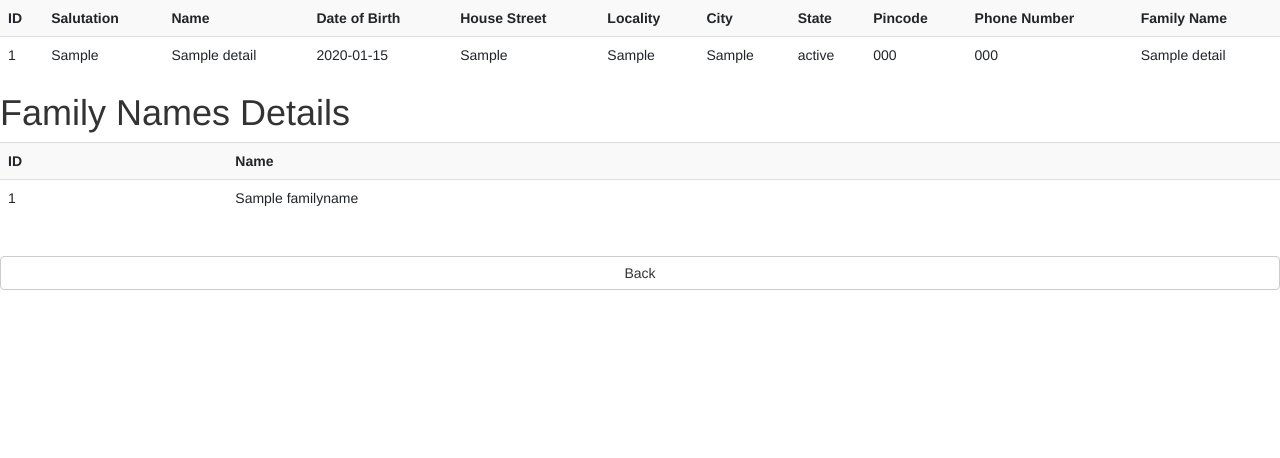
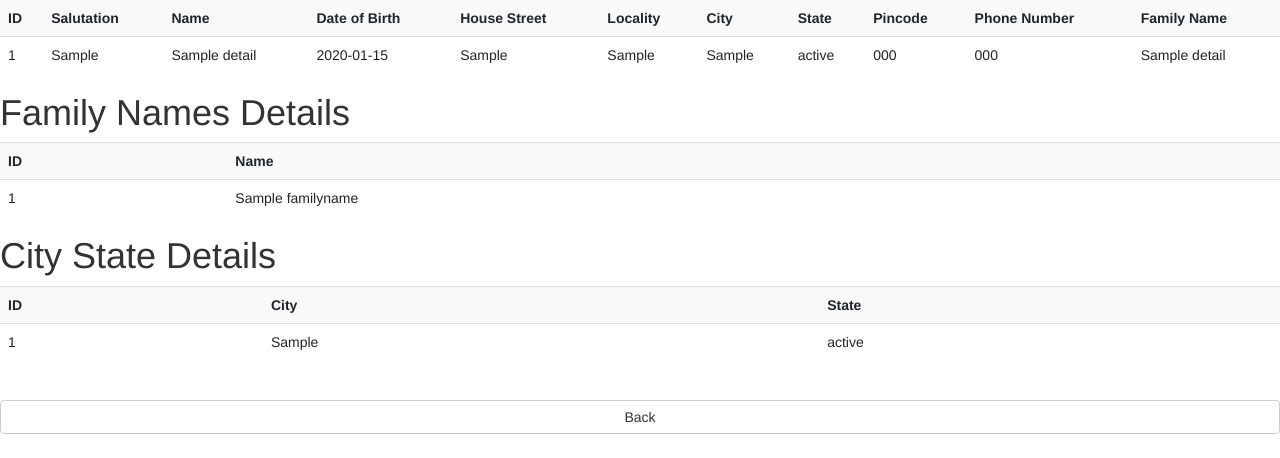
Before and after one commit to arjunqwerty/family-website, a Flask app: page /admin/table/display/All in a window 1280 px wide. Shown: the part 342-800 px from the top of the page. Run offline with Flask 2, Linux system fonts and the light colour scheme; the visitor is signed in with stand-in values (Sample User, id 1); tables that the repository leaves empty hold one stand-in row (values such as "Sample post"); some libraries are stand-ins or nearby versions.

Commit message:
city, states to be done

```diff
--- a/familyapp/routes.py
+++ b/familyapp/routes.py
@@ -4,7 +4,7 @@ import random as rd
 from sqlalchemy import asc, desc
 
 from familyapp import app, db
-from familyapp.model import RegisterDetails, FamilyDetails, FamilyNames
+from familyapp.model import RegisterDetails, FamilyDetails, FamilyNames, CityState
 
 def is_logged_in(f):
     @wraps(f)
@@ -170,6 +170,10 @@ def adddetails():
             state = request.form["otherstate"]
         else:
             state = otherstate
+        if othercity == "other":
+            data = CityState(city, state)
+            db.session.add(data)
+            db.session.commit()
         pincode = request.form["pincode"]
         dob = request.form["dob"]
         phone = request.form["phone"]
@@ -194,7 +198,7 @@ def adddetails():
         db.session.commit()
         flash("Details added", "success")
         return redirect(url_for("index"))
-    return render_template("adddetails.html", data = update, familynames = db.session.query(FamilyNames).all(), phonenum = db.session.query(FamilyDetails).filter(FamilyDetails.id == usercode).first().phone)
+    return render_template("adddetails.html", data = update, familynames = db.session.query(FamilyNames).all(), phonenum = db.session.query(FamilyDetails).filter(FamilyDetails.id == usercode).first().phone, cities = db.session.query(CityState).distinct(CityState.city).all(), states = db.session.query(CityState).distinct(CityState.state).all())
 
 @app.route("/details/edit", methods = ["GET", "POST"])
 def editdetails():
@@ -259,13 +263,15 @@ def adminapproval(stat,idapprove):
 def displaytables(number):
     session["displaynumber"] = number
     if number == "All":
-        return render_template("admindisplaytables.html", table = "Display " + number, registerdet = db.session.query(RegisterDetails).order_by(RegisterDetails.id.asc()).all(), familydet = db.session.query(FamilyDetails).order_by(FamilyDetails.id.asc()).all(), familynames = db.session.query(FamilyNames).order_by(FamilyNames.id.asc()).all())
+        return render_template("admindisplaytables.html", table = "Display " + number, registerdet = db.session.query(RegisterDetails).order_by(RegisterDetails.id.asc()).all(), familydet = db.session.query(FamilyDetails).order_by(FamilyDetails.id.asc()).all(), familynames = db.session.query(FamilyNames).order_by(FamilyNames.id.asc()).all(), citystate = db.session.query(CityState).order_by(CityState.id.asc()).all())
     elif number == "1":
         return render_template("admindisplaytables.html", table = "Display " + number, registerdet = db.session.query(RegisterDetails).order_by(RegisterDetails.id.asc()).all())
     elif number == "2":
         return render_template("admindisplaytables.html", table = "Display " + number, familydet = db.session.query(FamilyDetails).order_by(FamilyDetails.id.asc()).all())
     elif number == "3":
         return render_template("admindisplaytables.html", table = "Display " + number, familynames = db.session.query(FamilyNames).order_by(FamilyNames.id.asc()).all())
+    elif number == "4":
+        return render_template("admindisplaytables.html", table = "Display " + number, citystate = db.session.query(CityState).order_by(CityState.id.asc()).all())
     else:
         flash("No such table exists", "danger")
         return redirect(url_for("admindashboard"))
@@ -303,7 +309,14 @@ def addtablerow(addrownumber):
             db.session.add(data)
             db.session.commit()
             return redirect(url_for("admindashboard"))
-    return render_template("adminaddtable.html")
+        elif addrownumber == "4":
+            city = request.form["city"]
+            state = request.form["state"]
+            data = CityState(city, state)
+            db.session.add(data)
+            db.session.commit()
+            return redirect(url_for("admindashboard"))
+    return render_template("adminaddtable.html", familynames = db.session.query(FamilyNames).all())
 
 @app.route("/admin/table/row/edit/<edittablenumber>/<identifier>", methods = ["GET", "POST"])
 @is_admin
@@ -361,6 +374,17 @@ def edittableshow(edittablenumber, identifier):
                 db.session.commit()
             return render_template("adminedittable.html", table = "Row Edit " + edittablenumber, familynames = db.session.query(FamilyNames).filter(FamilyNames.id == identifier).first())
         return render_template("admindisplaytables.html", table = "Row Edit " + edittablenumber, familynames = db.session.query(FamilyNames).order_by(FamilyNames.id.asc()).all())
+    elif edittablenumber == "4":
+        if identifier != "chooserow":
+            if request.method == "POST":
+                city = request.form["city"]
+                state = request.form["state"]
+                data = db.session.query(CityState).filter(CityState.id == identifier).first()
+                data.city = city
+                data.state = state
+                db.session.commit()
+            return render_template("adminedittable.html", table = "Row Edit " + edittablenumber, citystate = db.session.query(CityState).filter(CityState.id == identifier).first())
+        return render_template("admindisplaytables.html", table = "Row Edit " + edittablenumber, citystate = db.session.query(CityState).order_by(CityState.id.asc()).all())
     else:
         flash("No such table exists", "danger")
         return redirect(url_for("admindashboard"))
@@ -384,11 +408,15 @@ def deletetablerow(deleterownumber, identifier):
                 data = db.session.query(FamilyNames).filter(FamilyNames.id == identifier).first()
                 db.session.delete(data)
                 db.session.commit()
+            elif deleterownumber == "4":
+                data = db.session.query(CityState).filter(CityState.id == identifier).first()
+                db.session.delete(data)
+                db.session.commit()
             else:
                 flash("No such table exists", "danger")
                 return redirect(url_for("admindashboard"))
             return redirect(url_for("deletetablerow", deleterownumber = session["deletenumber"], identifier = "chooserow"))
-        return render_template("admindisplaytables.html", table = "Row Delete " + session["deletenumber"], registerdet = db.session.query(RegisterDetails).order_by(RegisterDetails.id.asc()).all(), familydet = db.session.query(FamilyDetails).order_by(FamilyDetails.id.asc()).all(), familynames = db.session.query(FamilyNames).order_by(FamilyNames.id.asc()).all())
+        return render_template("admindisplaytables.html", table = "Row Delete " + session["deletenumber"], registerdet = db.session.query(RegisterDetails).order_by(RegisterDetails.id.asc()).all(), familydet = db.session.query(FamilyDetails).order_by(FamilyDetails.id.asc()).all(), familynames = db.session.query(FamilyNames).order_by(FamilyNames.id.asc()).all(), citystate = db.session.query(CityState).order_by(CityState.id.asc()).all())
     if session["deletenumber"] == "1":
         if identifier != "chooserow":
             data = db.session.query(RegisterDetails).filter(RegisterDetails.id == identifier).first()
@@ -410,6 +438,13 @@ def deletetablerow(deleterownumber, identifier):
             db.session.commit()
             return redirect(url_for("deletetablerow", deleterownumber = deleterownumber, identifier = "chooserow"))
         return render_template("admindisplaytables.html", table = "Row Delete " + deleterownumber, familynames = db.session.query(FamilyNames).order_by(FamilyNames.id.asc()).all())
+    elif session["deletenumber"] == "4":
+        if identifier != "chooserow":
+            data = db.session.query(CityState).filter(CityState.id == identifier).first()
+            db.session.delete(data)
+            db.session.commit()
+            return redirect(url_for("deletetablerow", deleterownumber = deleterownumber, identifier = "chooserow"))
+        return render_template("admindisplaytables.html", table = "Row Delete " + deleterownumber, citystate = db.session.query(CityState).order_by(CityState.id.asc()).all())
     else:
         flash("No such table exists", "danger")
         return redirect(url_for("admindashboard"))
@@ -431,15 +466,23 @@ def deletetables(number):
     elif number == "3":
         db.session.query(FamilyNames).delete()
         db.session.commit()
+    elif number == "4":
+        db.session.query(CityState).delete()
+        db.session.commit()
     else:
         flash("No such table exists", "danger")
         return redirect(url_for("admindashboard"))
     return redirect(url_for("admindashboard"))
 
-@app.route("/admin/droptables", methods = ["GET", "POST"])
-def droptables():
-    db.drop(RegisterDetails)
-    return redirect(url_for("admindashboard"))
+@app.route("/admin/defaultcitystate")
+@is_admin
+def citystate():
+    lst = [["Chennai", "Tamil Nadu"], ["Madurai", "Tamil Nadu"], ["Trichi", "Tamil Nadu"], ["Salem", "Tamil Nadu"], ["Thooththukkudi", "Tamil Nadu"]]
+    for one in lst:
+        data = CityState(one[0], one[1])
+        db.session.add(data)
+        db.session.commit()
+    return redirect(url_for("home"))
 
 @app.route("/admin/logout")
 @is_admin
--- a/familyapp/templates/admindashboard.html
+++ b/familyapp/templates/admindashboard.html
@@ -27,6 +27,7 @@
                 <th>Register</th>
                 <th>Details</th>
                 <th>Family Name</th>
+                <th>City State</th>
                 <th>All</th>
             </tr>
             <tr>
@@ -34,6 +35,7 @@
                 <td><a href="/admin/table/display/1" class="btn btn-default btnstretch">Register</a></td>
                 <td><a href="/admin/table/display/2" class="btn btn-default btnstretch">Details</a></td>
                 <td><a href="/admin/table/display/3" class="btn btn-default btnstretch">Family Name</a></td>
+                <td><a href="/admin/table/display/4" class="btn btn-default btnstretch">City State</a></td>
                 <td><a href="/admin/table/display/All" class="btn btn-default btnstretch">All</a></td>
             </tr>
             <tr>
@@ -41,6 +43,7 @@
                 <td><a href="/admin/table/delete/1" class="btn btn-default btnstretch">Register</a></td>
                 <td><a href="/admin/table/delete/2" class="btn btn-default btnstretch">Details</a></td>
                 <td><a href="/admin/table/delete/3" class="btn btn-default btnstretch">Family Name</a></td>
+                <td><a href="/admin/table/delete/4" class="btn btn-default btnstretch">City State</a></td>
                 <td><a href="/admin/table/delete/All" class="btn btn-default btnstretch">All</a></td>
             </tr>
             <tr>
@@ -48,12 +51,14 @@
                 <td><a href="/admin/table/row/delete/1/chooserow" class="btn btn-default btnstretch">Register</a></td>
                 <td><a href="/admin/table/row/delete/2/chooserow" class="btn btn-default btnstretch">Details</a></td>
                 <td><a href="/admin/table/row/delete/3/chooserow" class="btn btn-default btnstretch">Family Name</a></td>
+                <td><a href="/admin/table/row/delete/4/chooserow" class="btn btn-default btnstretch">City State</a></td>
                 <td><a href="/admin/table/row/delete/All/chooserow" class="btn btn-default btnstretch">All</a></td>
             </tr>
             <tr>
                 <td>Add Table Rows</td>
                 <td colspan="2"><a href="/admin/table/row/add/1and2" class="btn btn-default btnstretch">Register & Details</a></td>
                 <td><a href="/admin/table/row/add/3" class="btn btn-default btnstretch">Family Name</a></td>
+                <td><a href="/admin/table/row/add/4" class="btn btn-default btnstretch">City State</a></td>
                 <td></td>
             </tr>
             <tr>
@@ -61,6 +66,7 @@
                 <td><a href="/admin/table/row/edit/1/chooserow" class="btn btn-default btnstretch">Register</a></td>
                 <td><a href="/admin/table/row/edit/2/chooserow" class="btn btn-default btnstretch">Details</a></td>
                 <td><a href="/admin/table/row/edit/3/chooserow" class="btn btn-default btnstretch">Family Name</a></td>
+                <td><a href="/admin/table/row/edit/4/chooserow" class="btn btn-default btnstretch">City State</a></td>
                 <td></td>
             </tr>
             <tr>
--- a/familyapp/templates/admindisplaytables.html
+++ b/familyapp/templates/admindisplaytables.html
@@ -113,6 +113,32 @@
 			</table>
 		{% endif %}
 
+		{% if citystate != asdfljhj %}
+			<h1>City State Details</h1>
+			<table class="table table-striped">
+				<tr>
+					<th>ID</th>
+					<th>City</th>
+					<th>State</th>
+					{% if table == "Row Delete" or table == "Row Edit" %}
+						<th></th>
+					{% endif %}
+				</tr>
+				{% for citystate in citystate %}
+					<tr>
+						<td>{{citystate.id}}</td>
+						<td>{{citystate.city}}</td>
+						<td>{{citystate.state}}</td>
+						{% if table == "Row Delete" %}
+							<td><a href="/admin/table/row/delete/3/{{citystate.id}}" class="btn btn-default btnstretch">{{citystate.id}}</a></td>
+						{% elif table == "Row Edit" %}
+							<td><a href="/admin/table/row/edit/{{session.editnumber}}/{{citystate.id}}" class="btn btn-default btnstretch">{{citystate.id}}</a></td>
+						{% endif %}
+					</tr>
+				{% endfor %}
+			</table>
+		{% endif %}
+
 		<br>
 		<div class="text-center">
 			<a href="/admin/dashboard" class="btn btn-default btnstretch">Back</a>
--- a/main.py
+++ b/main.py
@@ -1,4 +1,4 @@
 from familyapp import app
 
 if __name__ == "__main__":
-    app.run(host = '192.168.29.149')
+    app.run(host = '192.168.29.159')
```
Also changed, not shown: familyapp/model.py (+10 -0 lines), familyapp/templates/adddetails.html (+17 -5 lines).
